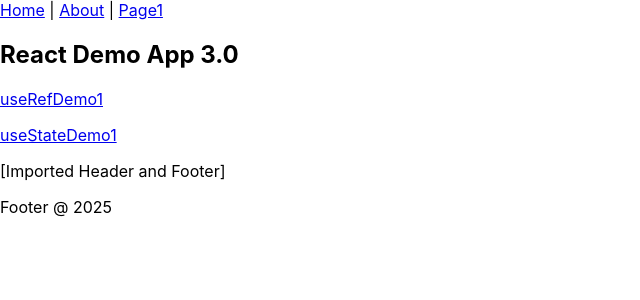
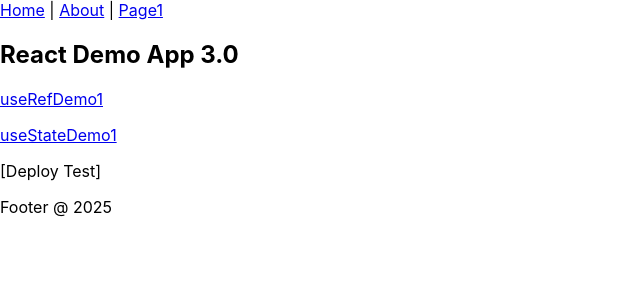
Before and after one commit to NatGallagher/React-Demos, a React (Create React App) app in the folder react-demo-app-v7/: page /#/ in a window 1280 px wide. Shown: the top 300 px of the page, without its empty margins (0-640 px from the left). Built offline with nearby package versions, Linux system fonts and the light colour scheme.

Commit message:
deploy test

```diff
--- a/react-demo-app-v7/src/components/Home.js
+++ b/react-demo-app-v7/src/components/Home.js
@@ -17,7 +17,7 @@ function Home() {
         <a href="#" onClick={useStateDemo1}>useStateDemo1</a>
         <p></p>
         <div>
-          [Imported Header and Footer]
+          [Deploy Test]
         </div>
       </>
     );
```
